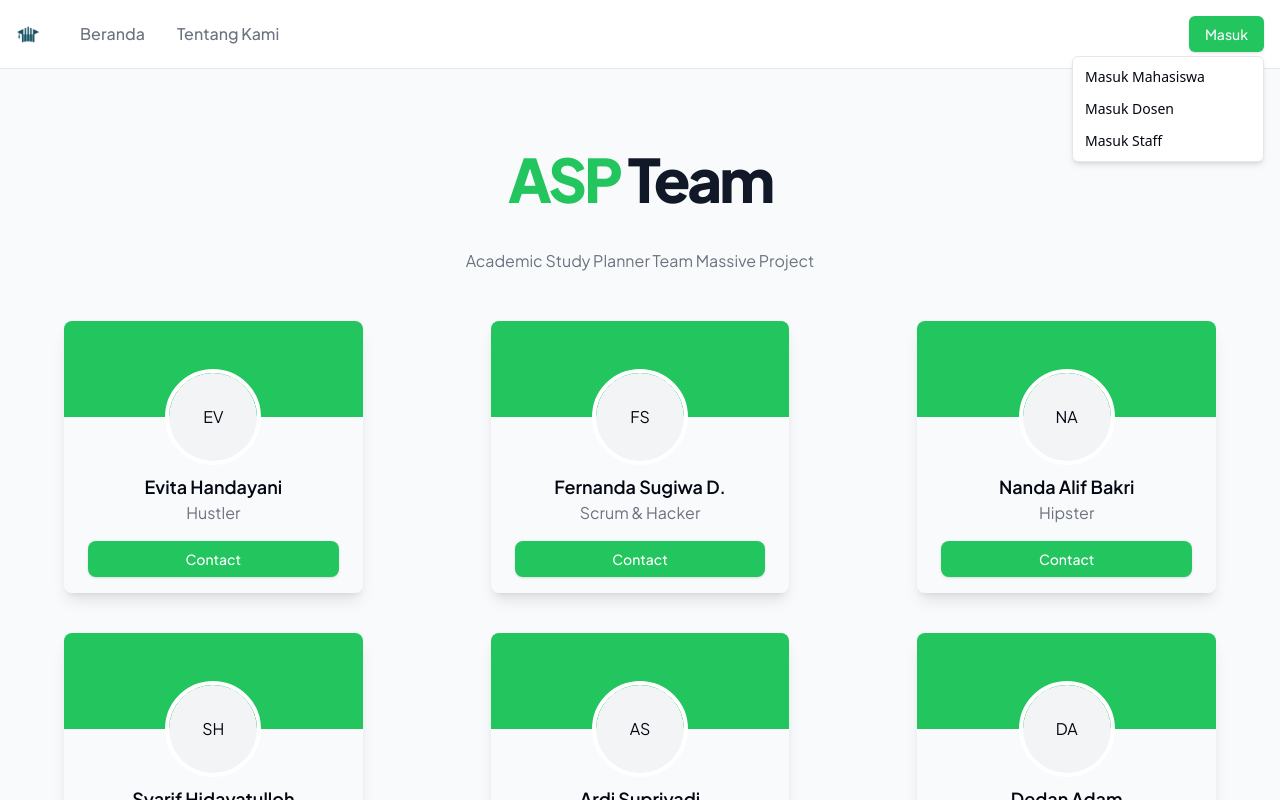
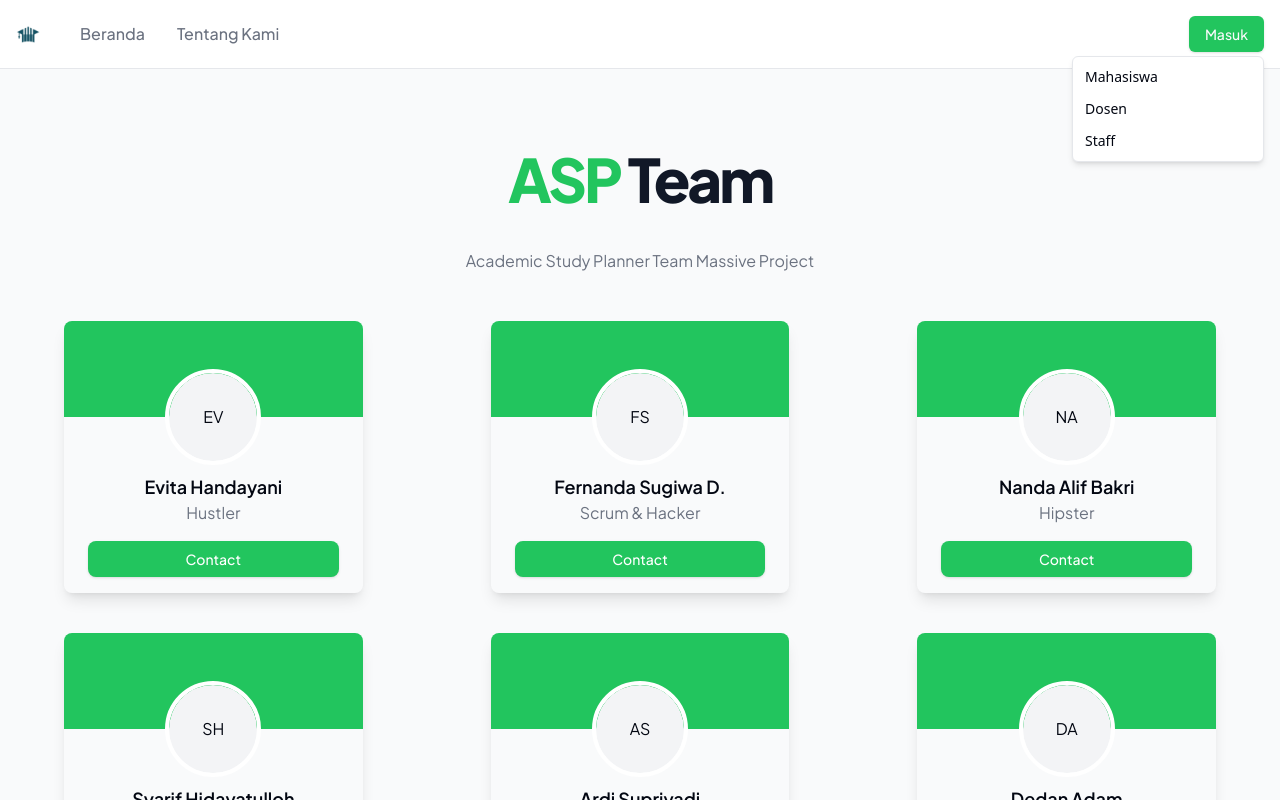
Before and after one commit to ardfordev/frontend, a React (Vite) app: page /aboutus in a window 1280 px wide. Both pictures are taken after a click on the button "Masuk". Shown: the top 800 px of the page. Built offline with nearby package versions, Linux system fonts and the light colour scheme.

Commit message:
fix menu login

```diff
--- a/src/pages/AboutUs.jsx
+++ b/src/pages/AboutUs.jsx
@@ -51,13 +51,13 @@ const AboutUs = () => {
             <DropdownMenuContent className="w-48" align="end" forceMount>
               <DropdownMenuGroup>
                 <DropdownMenuItem>
-                  <NavLink to="/mahasiswa/login">Masuk Mahasiswa</NavLink>
+                  <NavLink to="/mahasiswa/login">Mahasiswa</NavLink>
                 </DropdownMenuItem>
                 <DropdownMenuItem>
-                  <NavLink to="/dosen/login">Masuk Dosen</NavLink>
+                  <NavLink to="/dosen/login">Dosen</NavLink>
                 </DropdownMenuItem>
                 <DropdownMenuItem>
-                  <NavLink to="/staf/login">Masuk Staff</NavLink>
+                  <NavLink to="/staf/login">Staff</NavLink>
                 </DropdownMenuItem>
               </DropdownMenuGroup>
             </DropdownMenuContent>
--- a/src/pages/Home.jsx
+++ b/src/pages/Home.jsx
@@ -37,13 +37,13 @@ const Home = () => {
             <DropdownMenuContent className="w-48" align="end" forceMount>
               <DropdownMenuGroup>
                 <DropdownMenuItem>
-                  <NavLink to="/mahasiswa/login">Masuk Mahasiswa</NavLink>
+                  <NavLink to="/mahasiswa/login">Mahasiswa</NavLink>
                 </DropdownMenuItem>
                 <DropdownMenuItem>
-                  <NavLink to="/dosen/login">Masuk Dosen</NavLink>
+                  <NavLink to="/dosen/login">Dosen</NavLink>
                 </DropdownMenuItem>
                 <DropdownMenuItem>
-                  <NavLink to="/staf/login">Masuk Staff</NavLink>
+                  <NavLink to="/staf/login">Staff</NavLink>
                 </DropdownMenuItem>
               </DropdownMenuGroup>
             </DropdownMenuContent>
```
